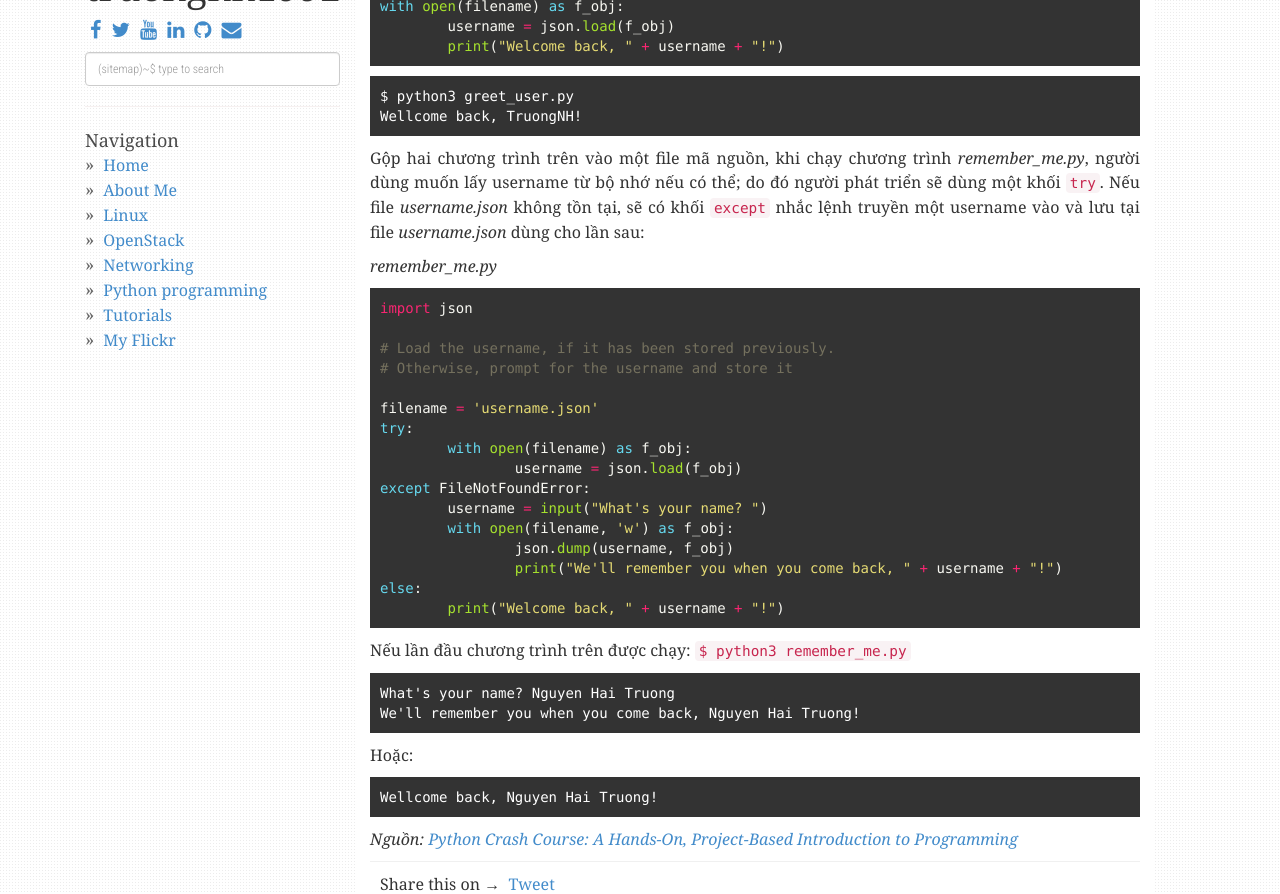
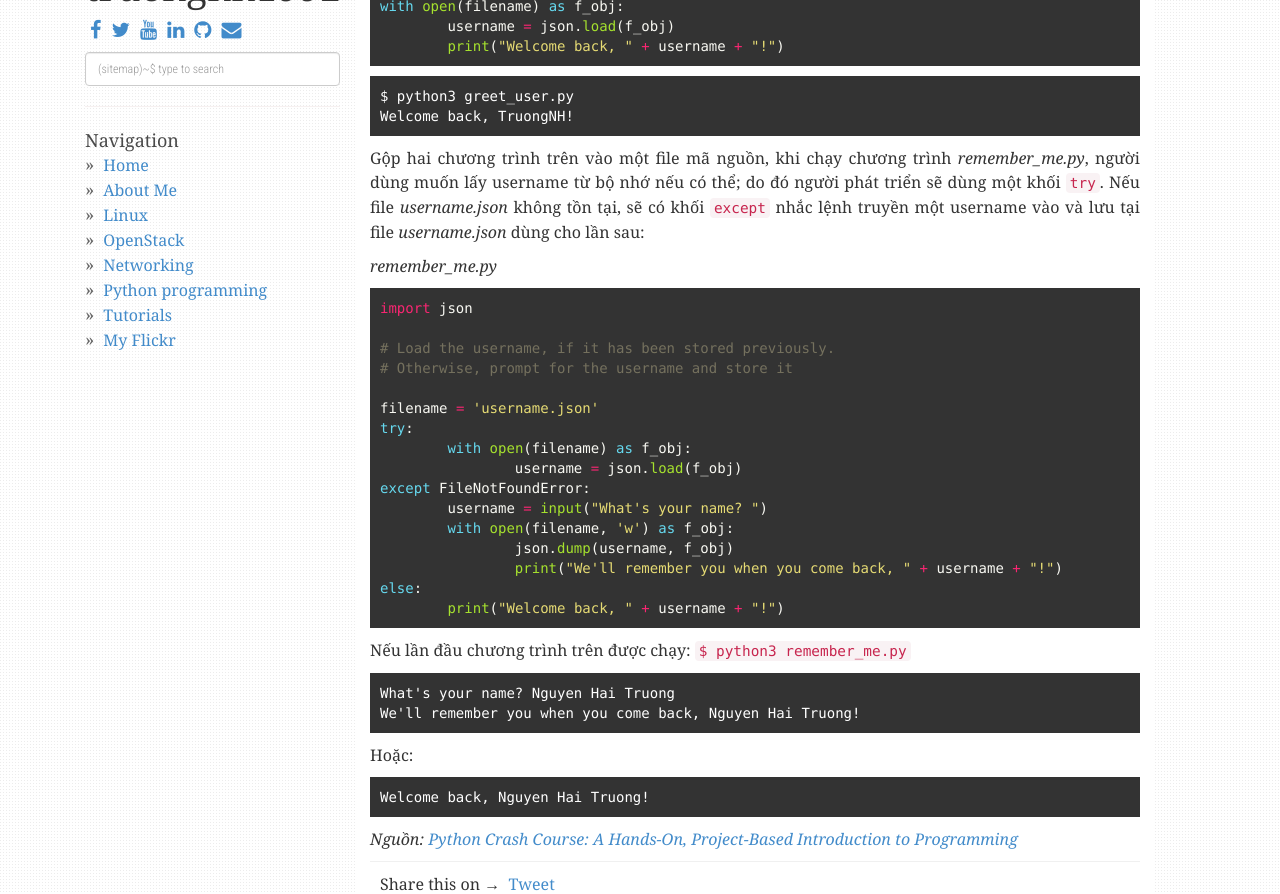
Before and after one commit to truongnh1992/truongnh1992.github.io, a Jekyll site: the page built from _posts/2018-10-26-storing-data-with-python.md, in a window 1280 px wide and 1400 px high, scrolled down 2120 px. Shown: the part 229-1123 px from the top of the window. Built offline with Jekyll 4.4.1, drawn with Linux system fonts in a browser that asks for light colours; nearby versions of some CDN libraries; comment, search, counter and statistics services are not loaded.

Commit message:
Update 2018-10-26-storing-data-with-python.md

````diff
--- a/_posts/2018-10-26-storing-data-with-python.md
+++ b/_posts/2018-10-26-storing-data-with-python.md
@@ -101,7 +101,7 @@ with open(filename) as f_obj:
 ```
 ```
 $ python3 greet_user.py
-Wellcome back, TruongNH!
+Welcome back, TruongNH!
 ```
 
 Gộp hai chương trình trên vào một file mã nguồn, khi chạy chương trình *remember_me.py*, người dùng muốn lấy username từ bộ nhớ nếu có thể; do đó người phát triển sẽ dùng một khối `try`. Nếu file *username.json* không tồn tại, sẽ có khối `except` nhắc lệnh truyền một username vào và lưu tại file *username.json* dùng cho lần sau:
@@ -132,7 +132,7 @@ We'll remember you when you come back, Nguyen Hai Truong!
 ```
 Hoặc:
 ```
-Wellcome back, Nguyen Hai Truong!
+Welcome back, Nguyen Hai Truong!
 ```
 
 *Nguồn: [Python Crash Course: A Hands-On, Project-Based Introduction to Programming](https://www.amazon.com/Python-Crash-Course-Hands-Project-Based/dp/1593276036)*
````
